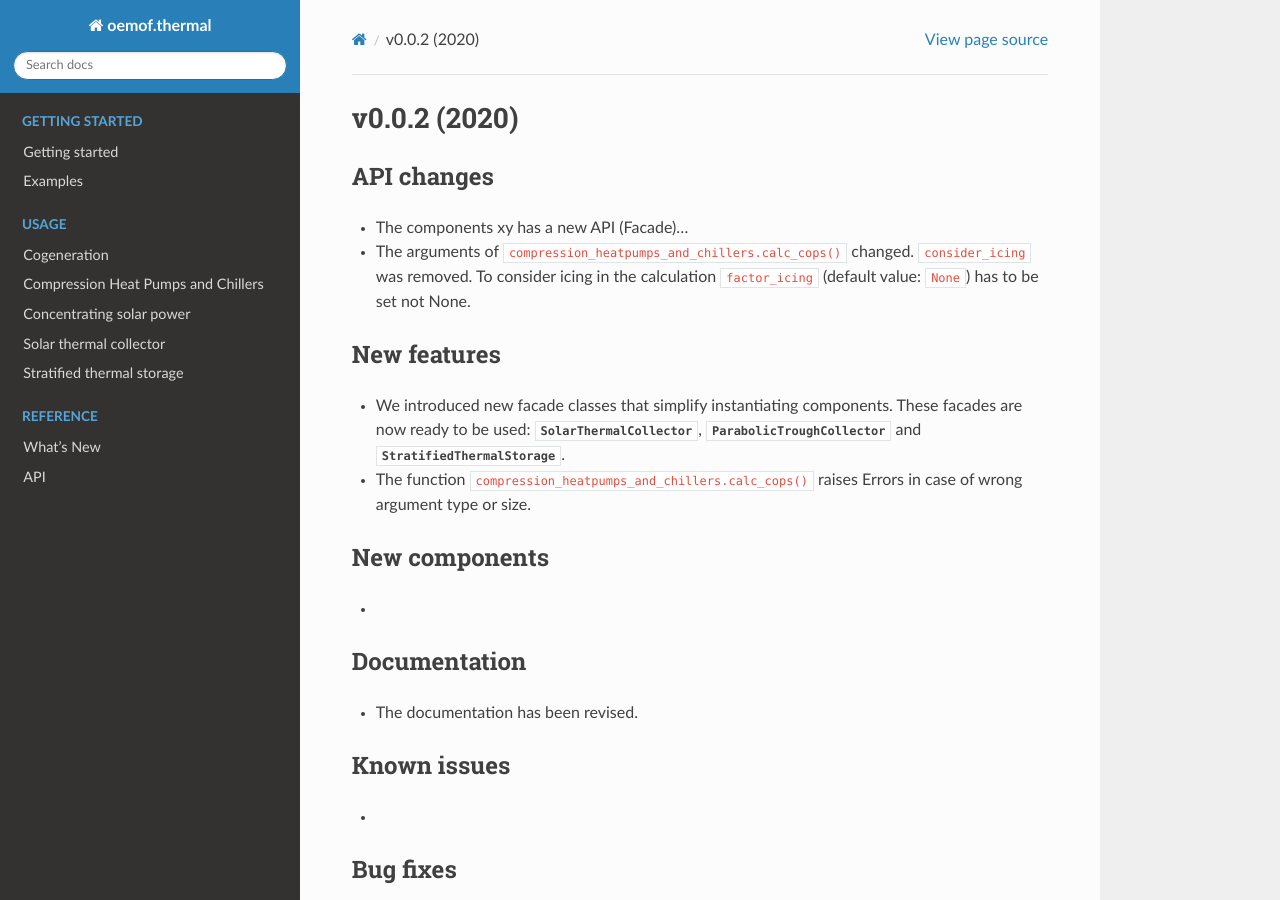
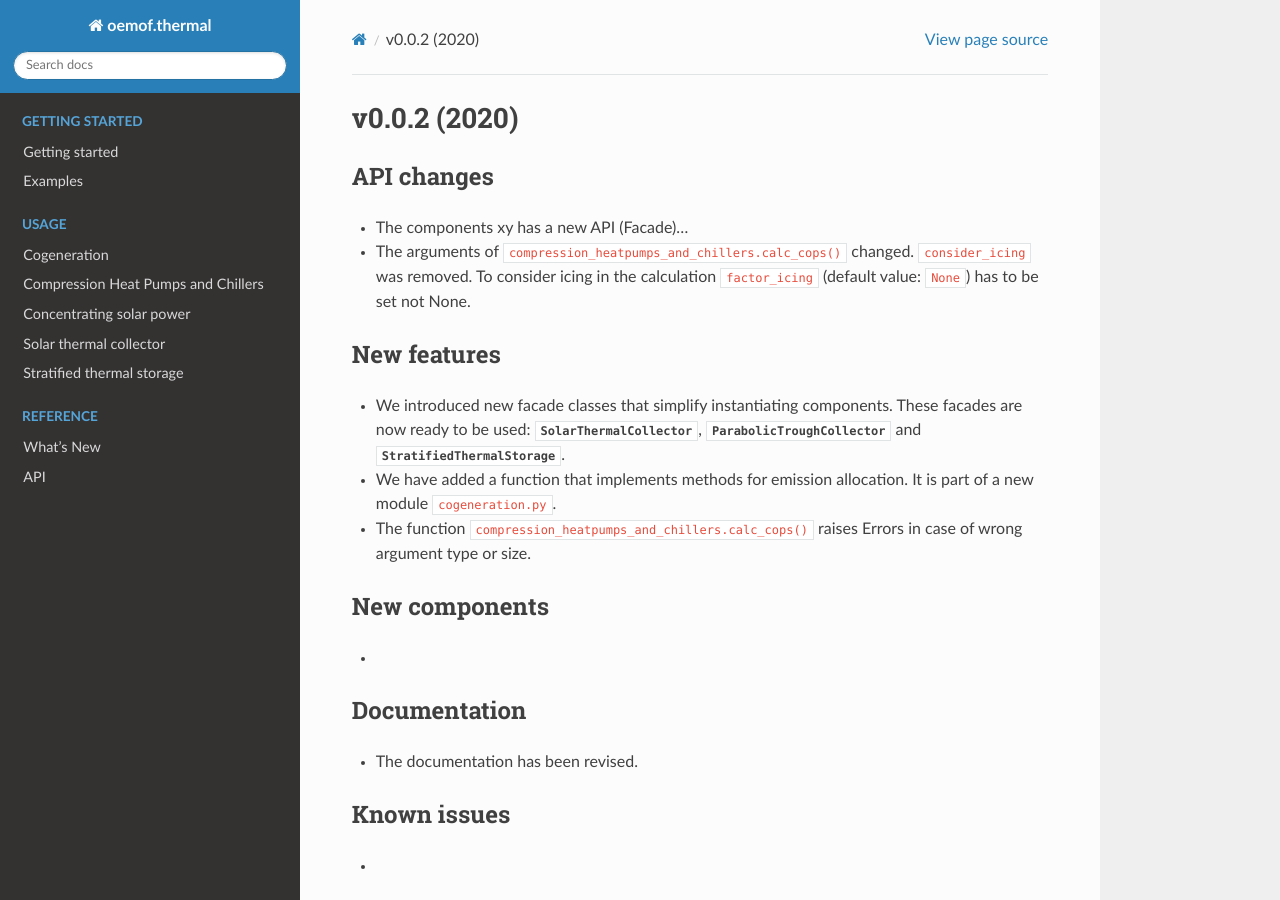
Before and after one commit to oemof/oemof-thermal, a Sphinx documentation site: the page built from docs/whats_new/v0-0-2.rst, in a window 1280 px wide and 900 px high. Built offline with Sphinx 7.4.7 and the Read the Docs theme 2.0.0, drawn with Linux system fonts in a browser that asks for light colours; formulas are drawn with MathJax 3.

Commit message:
Add whatsnew entry

```diff
--- a/docs/whats_new/v0-0-2.rst
+++ b/docs/whats_new/v0-0-2.rst
@@ -15,6 +15,8 @@ New features
 * We introduced new facade classes that simplify instantiating components. These facades are now
   ready to be used: :py:obj:`SolarThermalCollector`, :py:obj:`ParabolicTroughCollector` and
   :py:obj:`StratifiedThermalStorage`.
+* We have added a function that implements methods for emission allocation. It is part of a new module
+  :file:`cogeneration.py`.
 * The function ``compression_heatpumps_and_chillers.calc_cops()`` raises
   Errors in case of wrong argument type or size.
 
```
